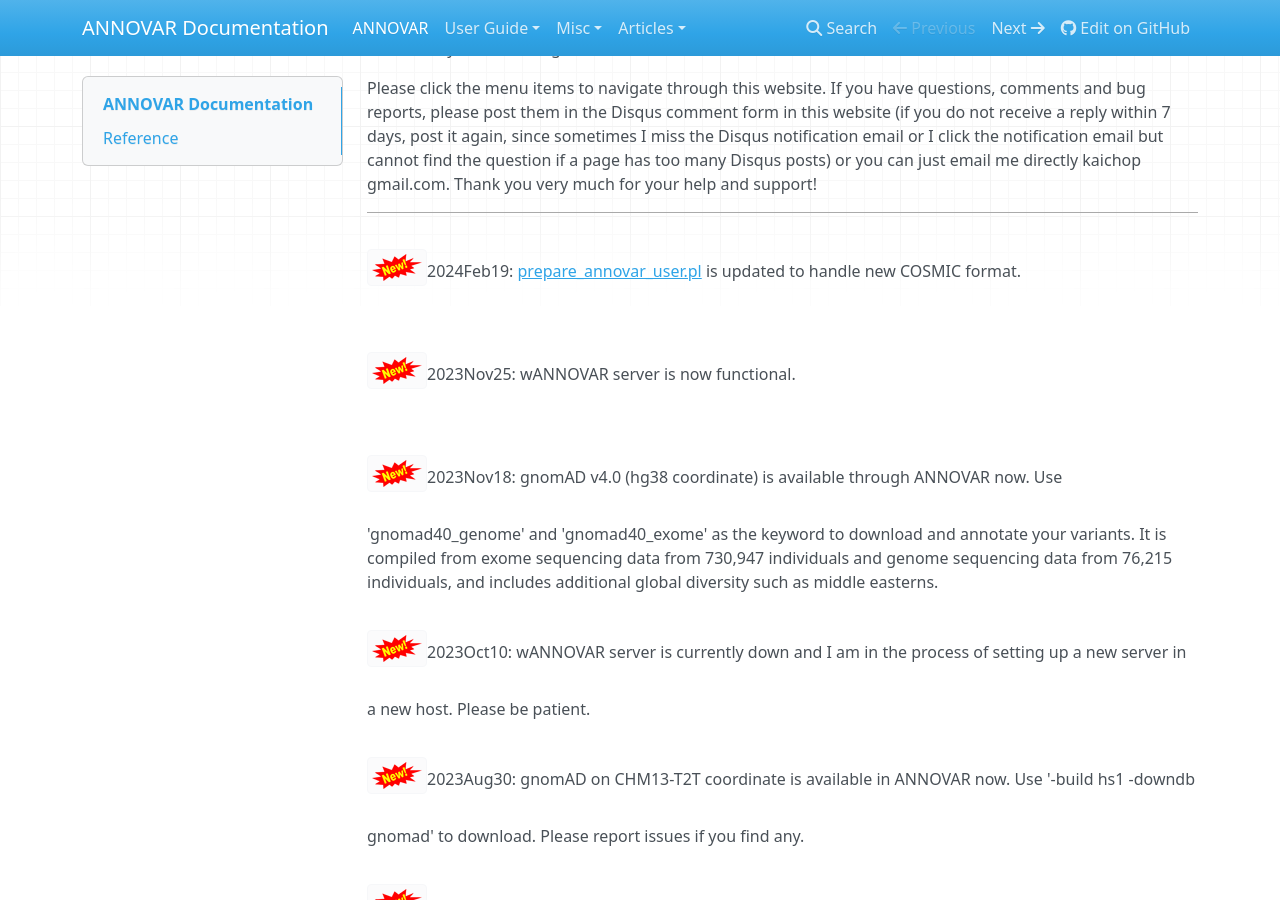
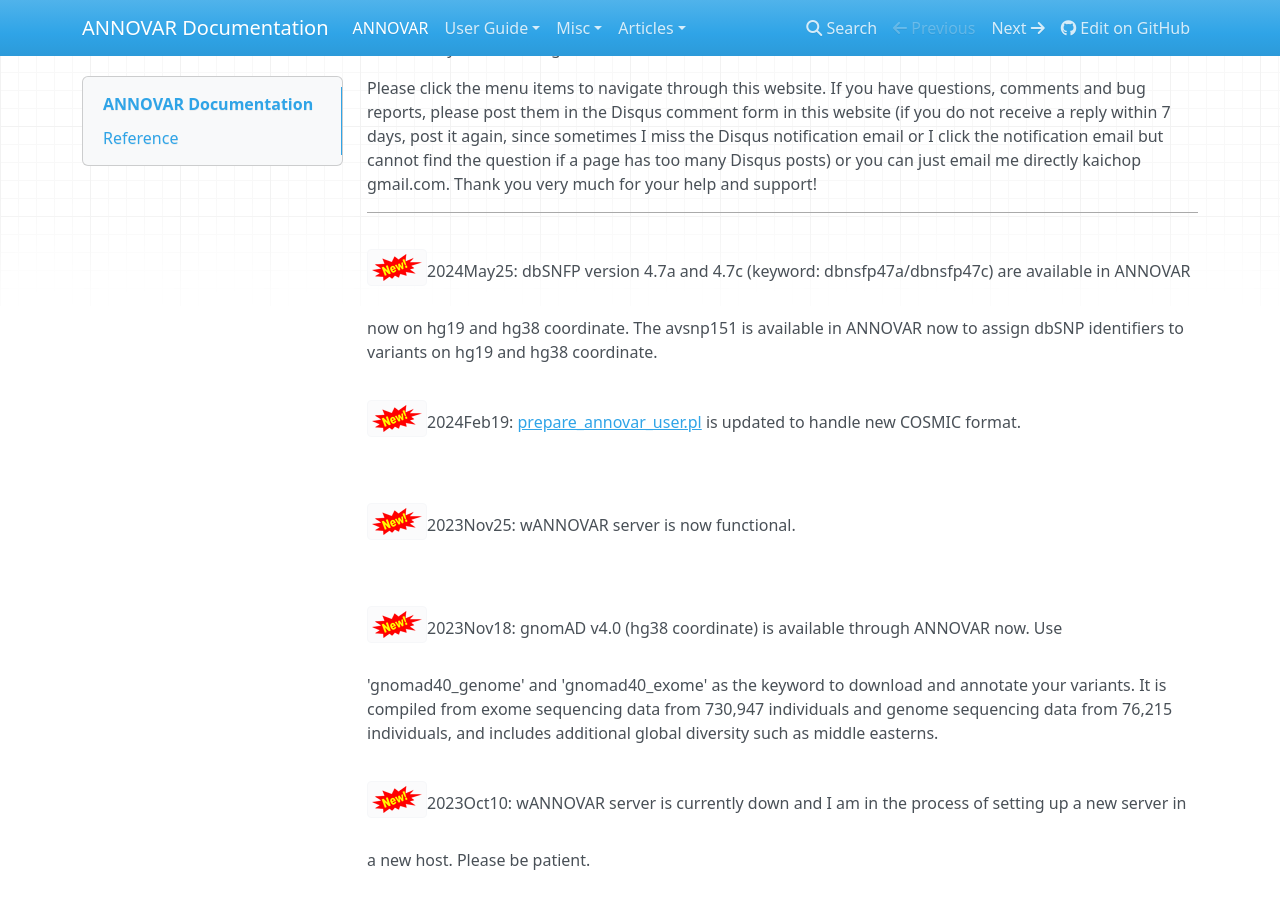
Before and after one commit to WGLab/doc-ANNOVAR, an MkDocs documentation site: the page built from docs/index.md, in a window 1280 px wide and 900 px high, scrolled down 546 px. Built offline with MkDocs 1.6.1, drawn with Linux system fonts in a browser that asks for light colours; nearby versions of some CDN libraries.

Commit message:
Update index.md

```diff
--- a/docs/index.md
+++ b/docs/index.md
@@ -10,6 +10,7 @@ ANNOVAR is an efficient software tool to utilize update-to-date information to f
 Please click the menu items to navigate through this website. If you have questions, comments and bug reports, please post them in the Disqus comment form in this website (if you do not receive a reply within 7 days, post it again, since sometimes I miss the Disqus notification email or I click the notification email but cannot find the question if a page has too many Disqus posts) or you can just email me directly kaichop gmail.com. Thank you very much for your help and support!
 
 ---
+![new](img/new.png)2024May25: dbSNFP version 4.7a and 4.7c (keyword: dbnsfp47a/dbnsfp47c) are available in ANNOVAR now on hg19 and hg38 coordinate. The avsnp151 is available in ANNOVAR now to assign dbSNP identifiers to variants on hg19 and hg38 coordinate.
 
 ![new](img/new.png)2024Feb19: [prepare_annovar_user.pl](http://www.openbioinformatics.org/annovar/download/prepare_annovar_user.pl) is updated to handle new COSMIC format.
 
```
